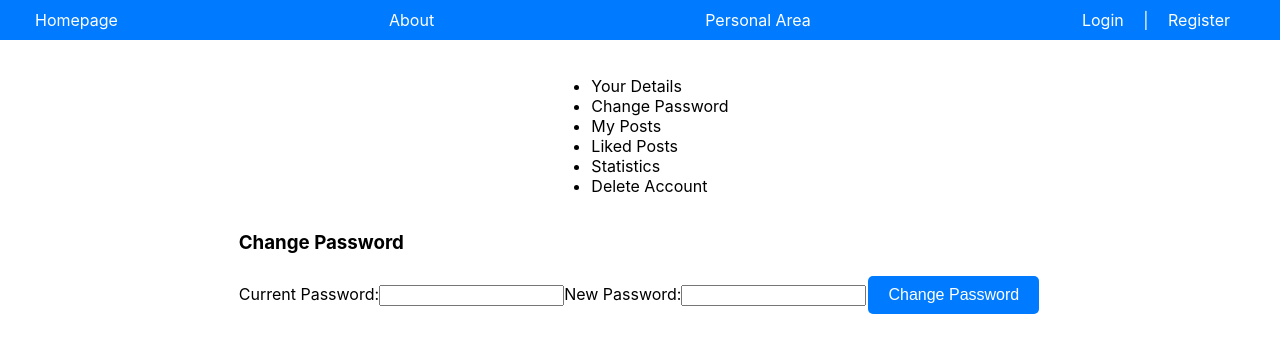
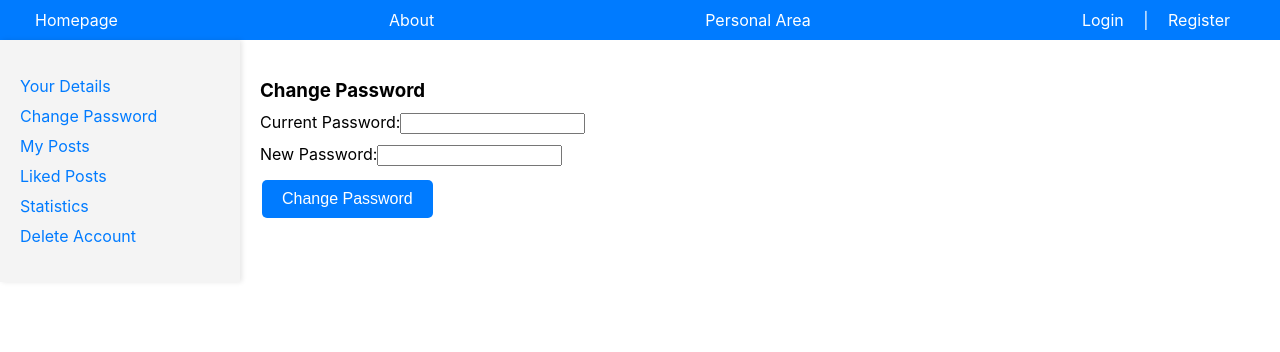
Before and after one commit to BlackOut42/project-management-client, a React (Create React App) app: page /personalarea in a window 1280 px wide. Both pictures are taken after a click on the item "Change Password". Shown: the top 352 px of the page. Built offline with nearby package versions, Linux system fonts and the light colour scheme.

Commit message:
added a style sheet

```diff
--- a/src/styles/PersonalArea.css
+++ b/src/styles/PersonalArea.css
@@ -1,7 +1,74 @@
 /* PersonalArea.css */
 .personalarea-container {
   display: flex;
-  flex-direction: column;
-  align-items: center;
+}
+
+.sidebar {
+  width: 200px;
+  background-color: #f4f4f4;
+  padding: 20px;
+  box-shadow: 2px 0 5px rgba(0,0,0,0.1);
+}
+
+.sidebar ul {
+  list-style: none;
+  padding: 0;
+}
+
+.sidebar ul li {
+  margin: 10px 0;
+  cursor: pointer;
+  color: #007bff;
+}
+
+.sidebar ul li:hover {
+  text-decoration: underline;
+}
+
+.panel-container {
+  flex-grow: 1;
   padding: 20px;
 }
+
+.details-section,
+.password-section,
+.delete-section {
+  width: 100%;
+  max-width: 400px;
+  margin-bottom: 20px;
+}
+
+.details-section h3,
+.password-section h3,
+.delete-section h3 {
+  margin-bottom: 10px;
+}
+
+.details-section p {
+  margin: 5px 0;
+}
+
+.password-section form {
+  display: flex;
+  flex-direction: column;
+}
+
+.password-section label {
+  margin-bottom: 10px;
+}
+
+.password-section button {
+  align-self: flex-start;
+}
+
+.delete-button {
+  background-color: #ff4d4d;
+  color: white;
+  border: none;
+  padding: 10px 20px;
+  cursor: pointer;
+}
+
+.delete-button:hover {
+  background-color: #ff1a1a;
+}
```
